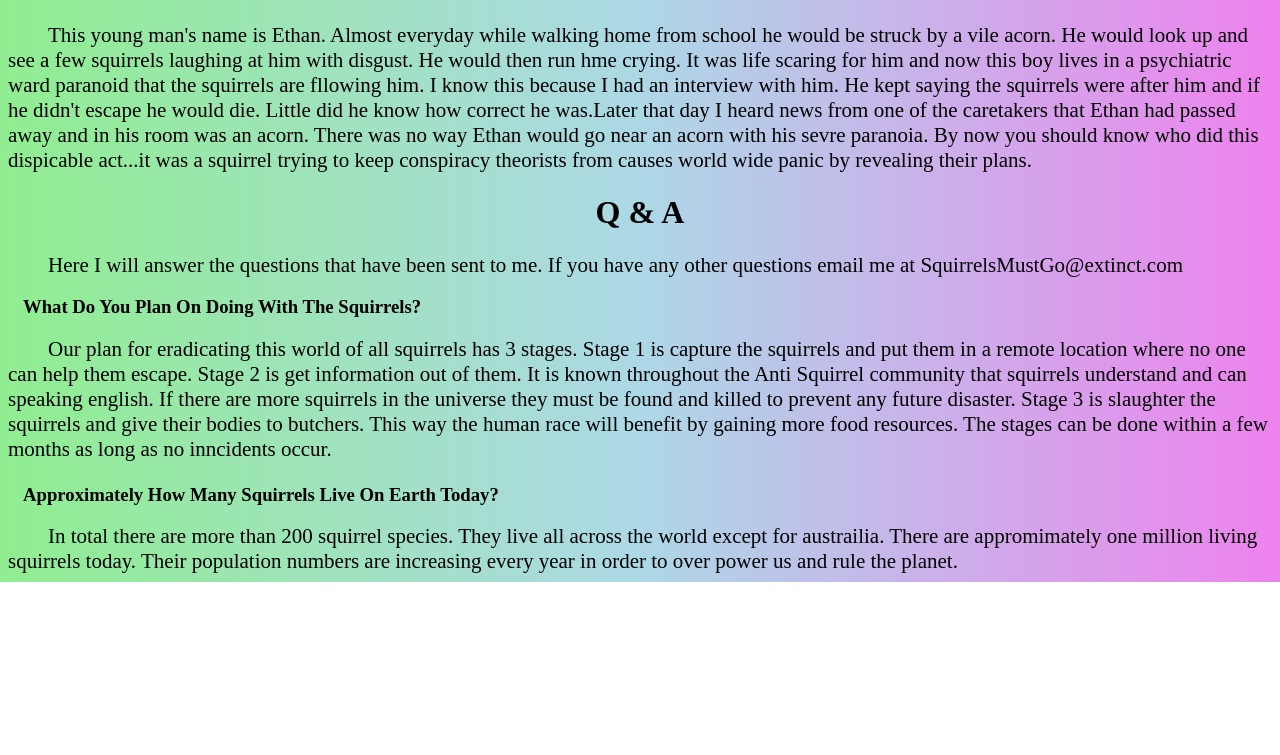
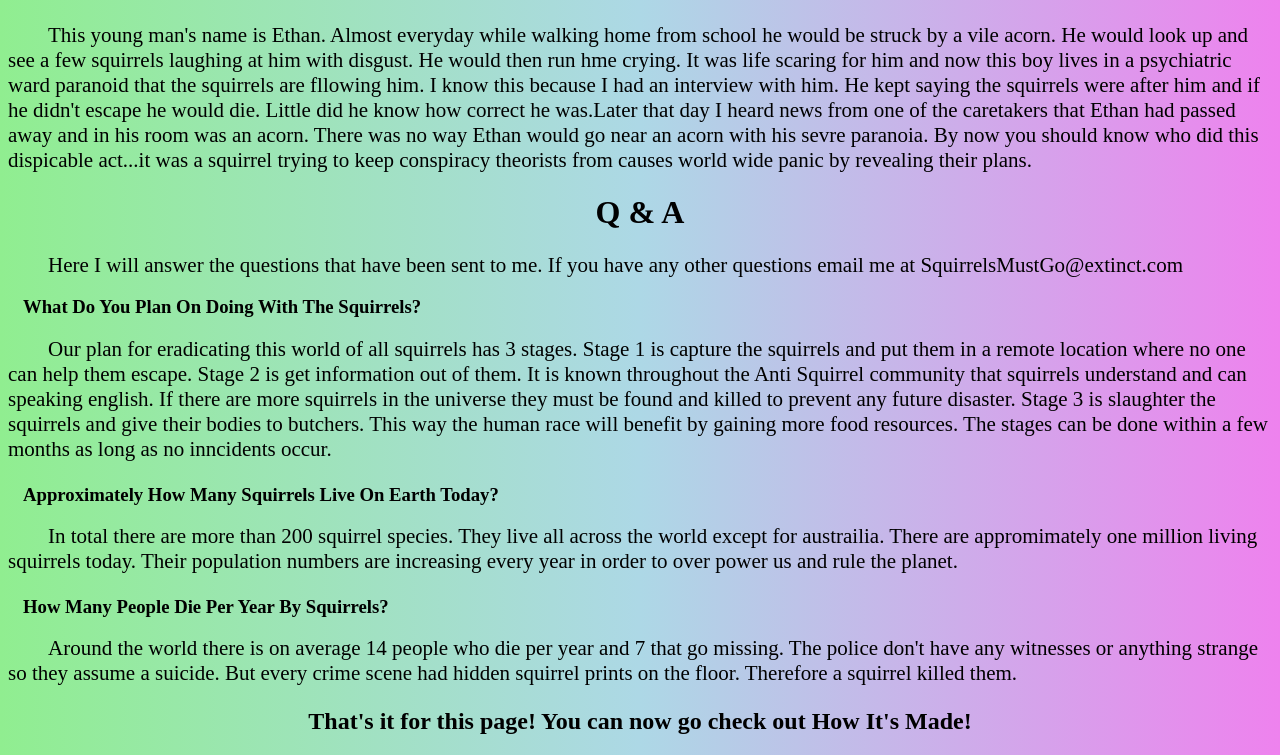
Before and after one commit to Cadie202/sem1final, a plain HTML site: page About.html in a window 1280 px wide. Shown: the part 604-1359 px from the top of the page. Before the commit the page ends 1186 px from the top, so only its background shows below. Drawn offline with Linux system fonts and the light colour scheme.

Commit message:
Update About.html

```diff
--- a/About.html
+++ b/About.html
@@ -23,5 +23,10 @@ body {
     <h1></h1>
     <h3 style="margin-left: 15px">Approximately How Many Squirrels Live On Earth Today?</h3>
     <p1 style="font-size: 21px; margin-left: 40px">In total there are more than 200 squirrel species. They live all across the world except for austrailia. There are appromimately one million living squirrels today. Their population numbers are increasing every year in order to over power us and rule the planet.</p1></p1>
+    <h1></h1>
+    <h3 style="margin-left: 15px">How Many People Die Per Year By Squirrels?</h3>
+    <p1 style="font-size: 21px; margin-left: 40px">Around the world there is on average 14 people who die per year and 7 that go missing. The police don't have any witnesses or anything strange so they assume a suicide. But every crime scene had hidden squirrel prints on the floor. Therefore a squirrel killed them.</p1>
+    <h1></h1>
+    <h2 align="center">That's it for this page! You can now go check out How It's Made!</h2>
     </body>
 </html>
```
